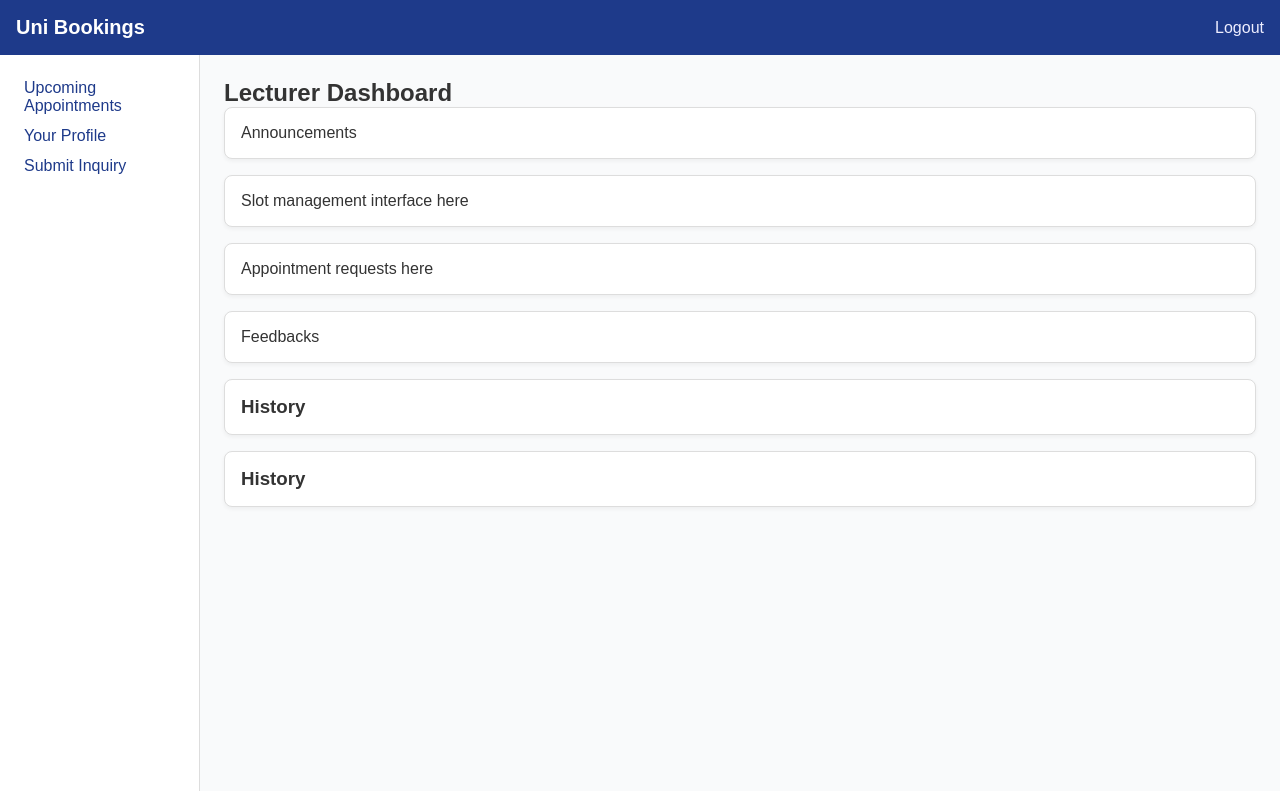
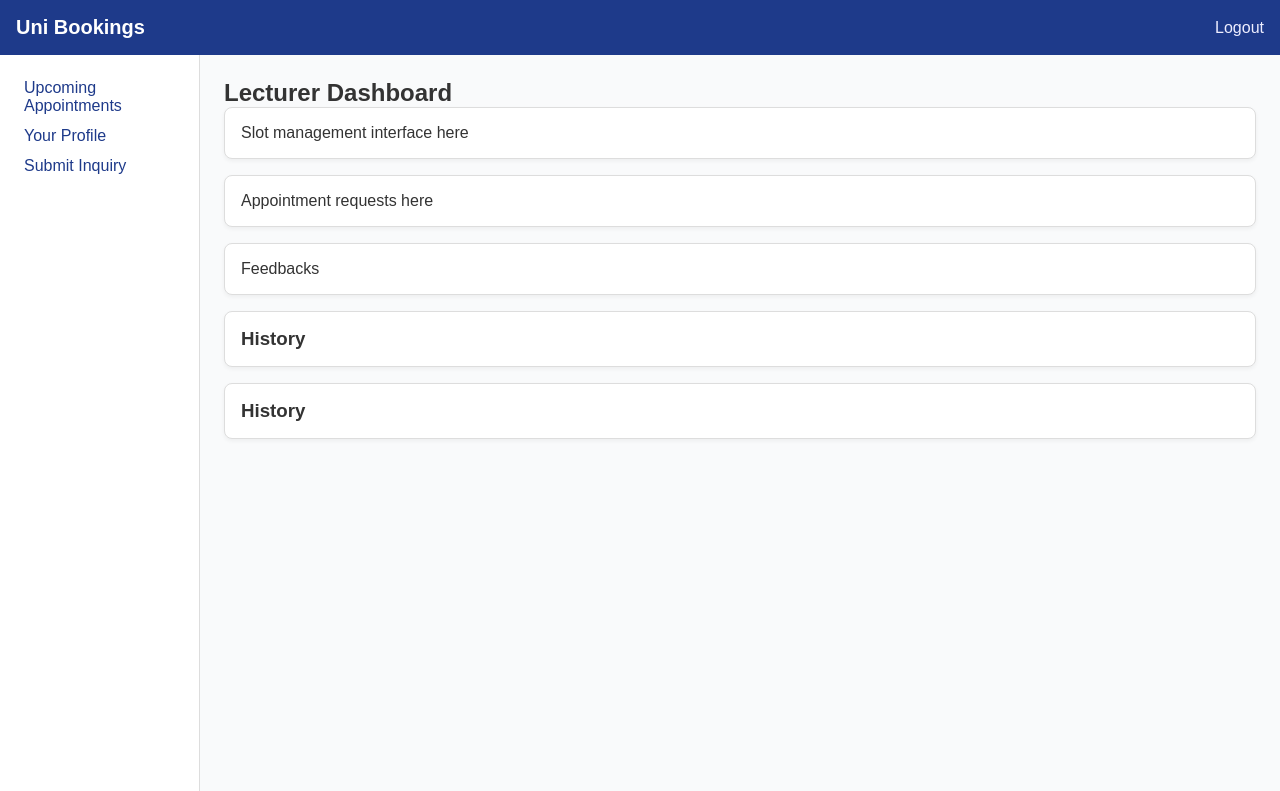
Before and after one commit to nish0203/AppointmentSystem, a plain HTML site: page lecturer.html in a window 1280 px wide. Drawn offline with Linux system fonts and the light colour scheme.

Commit message:
Update lecturer.html

```diff
--- a/lecturer.html
+++ b/lecturer.html
@@ -24,7 +24,6 @@
     </aside>
     <main>
       <h2>Lecturer Dashboard</h2>
-      <div class="card">Announcements</div>
       <div class="card">Slot management interface here</div>
       <div class="card">Appointment requests here</div>
       <div class="card"><h3></h3>Feedbacks</div>
```
